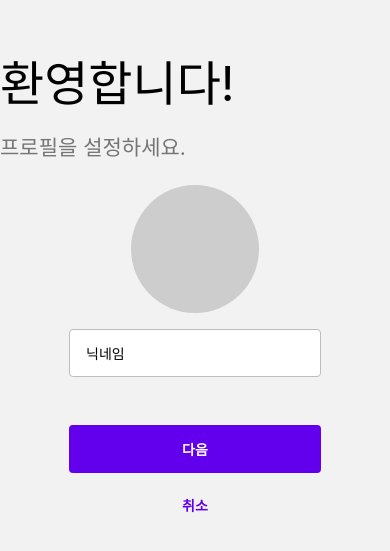
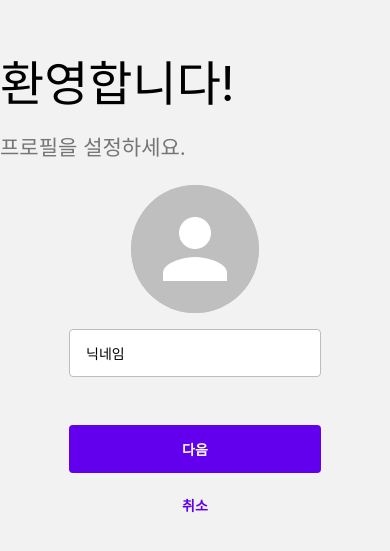
Before and after one commit to myeongjae-kim/learn-rn-public-gallery, a React Native app: screen /Welcome in a window 390 px wide. Shown: the part 135-686 px from the top of the page. Built offline with nearby package versions, Linux system fonts and the light colour scheme; what @react-native-firebase/firestore would draw is missing.

Commit message:
feat: import image from gallery

```diff
--- a/components/SetupProfile.tsx
+++ b/components/SetupProfile.tsx
@@ -1,5 +1,5 @@
 import React, {useState} from 'react';
-import {StyleSheet, View} from 'react-native';
+import {Image, Platform, Pressable, StyleSheet, View} from 'react-native';
 import {RouteProp, useNavigation, useRoute} from '@react-navigation/native';
 import {RootNavigationProps, RootStackParamList} from '../screens/RootStack';
 import {createUser, UserCreationRequest} from '../lib/users';
@@ -7,11 +7,14 @@ import {signOut} from '../lib/auth';
 import BorderedInput from './BorderedInput';
 import CustomButton from './CustomButton';
 import {useUserContext} from '../contexts/UserContext';
+import {launchImageLibrary} from 'react-native-image-picker';
+import {ImagePickerResponse} from 'react-native-image-picker/src/types';
 
 const SetupProfile = () => {
   const [displayName, setDisplayName] = useState('');
   const navigation = useNavigation<RootNavigationProps>();
   const {setUser} = useUserContext();
+  const [response, setResponse] = useState<ImagePickerResponse | null>(null);
 
   const {params} = useRoute<RouteProp<RootStackParamList, 'Welcome'>>();
   const {uid} = params || {};
@@ -31,9 +34,38 @@ const SetupProfile = () => {
     navigation.goBack();
   };
 
+  const onSelectImage = () => {
+    launchImageLibrary(
+      {
+        mediaType: 'photo',
+        maxWidth: 512,
+        maxHeight: 512,
+        includeBase64: Platform.OS === 'android',
+      },
+      res => {
+        if (res.didCancel) {
+          // 취소했을 경우
+          return;
+        }
+        setResponse(res);
+      },
+    ).then();
+  };
+
   return (
     <View style={styles.block}>
-      <View style={styles.circle} />
+      <Pressable onPress={onSelectImage}>
+        <Image
+          style={styles.circle}
+          source={
+            response
+              ? {
+                  uri: response?.assets?.[0]?.uri,
+                }
+              : require('../assets/user.png')
+          }
+        />
+      </Pressable>
       <View style={styles.form}>
         <BorderedInput
           placeholder={'닉네임'}
--- a/package.json
+++ b/package.json
@@ -19,6 +19,7 @@
     "@react-navigation/native-stack": "^6.6.1",
     "react": "17.0.2",
     "react-native": "0.68.1",
+    "react-native-image-picker": "^4.7.3",
     "react-native-safe-area-context": "^4.2.4",
     "react-native-screens": "^3.13.1",
     "react-native-vector-icons": "^9.1.0"
```
Also changed, not shown: assets/user.png (added), 4 other files (tests, documents, lock files or other folders).
